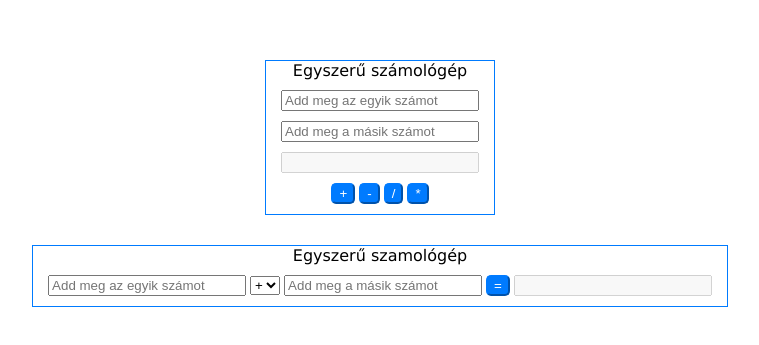
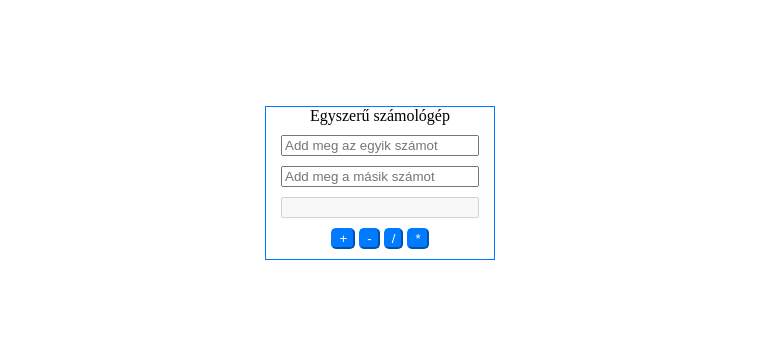
Before and after one commit to balogsz/feladat, a plain HTML site: page felmero1/egyszeruszamologep.html in a window 1280 px wide. Shown: the part 225-570 px from the top of the page, without its empty margins (260-1019 px from the left). Drawn offline with Linux system fonts and the light colour scheme.

Commit message:
kesz ez is

```diff
--- a/2022-10-06/egyszeruszamologep.html
+++ b/felmero1/egyszeruszamologep.html
@@ -33,23 +33,10 @@
         }
         p{
             margin: 0px;
-            font-family: Verdana, Geneva, Tahoma, sans-serif;
-            text-decoration-style: double;
-        }
-        .masikszamologep{
-            border: 1px solid rgb(0, 123, 255);
-            display: flex;
-            justify-content: center;
-            flex-direction: column;
-            align-items: center;
-            gap: 10px;
-            padding: 0px 15px 10px 15px;
         }
         input{
             width: 190px;
         }
-
-
     </style>
 
 
@@ -68,30 +55,6 @@
             <button onclick="szorzas()">*</button>
         </div>
     </div>
-
-    <div class="masikszamologep">
-        <p>Egyszerű szamológép</p>
-        <div>
-            <input type="number" id="szam1" placeholder="Add meg az egyik számot">
-            <select id="muvelet">
-                <option value="+">+</option>
-                <option value="-">-</option>
-                <option value="/">/</option>
-                <option value="*">*</option>
-            </select>
-            <input type="number" id="szam2" placeholder="Add meg a másik számot">
-            <button onclick="szamolas()">=</button>
-            <input type="number" disabled id="eredmeny2">
-
-        </div>
-
-
-
-    </div>
-
-
-
-
 
     <script>
         function plusz(){
@@ -115,30 +78,6 @@
             document.querySelector("#eredmeny").value = elso * masodik;
         }
 
-        function szamolas(){
-            let elso = Number(document.querySelector("#szam1").value);
-            let masodik = Number(document.querySelector("#szam2").value);
-            let eredmeny =  document.querySelector("#eredmeny2")
-
-            let muvelet = document.querySelector("#muvelet").value;
-            if(muvelet === "+"){
-                eredmeny.value = elso + masodik;
-            }
-
-            if(muvelet === "-"){
-                eredmeny.value = elso - masodik;
-            }
-
-            if(muvelet === "/"){
-                eredmeny.value = elso / masodik;
-            }
-
-            if(muvelet === "*"){
-                eredmeny.value = elso * masodik;
-            }
-
-        }
-
     </script>
 </body>
 </html>
```
